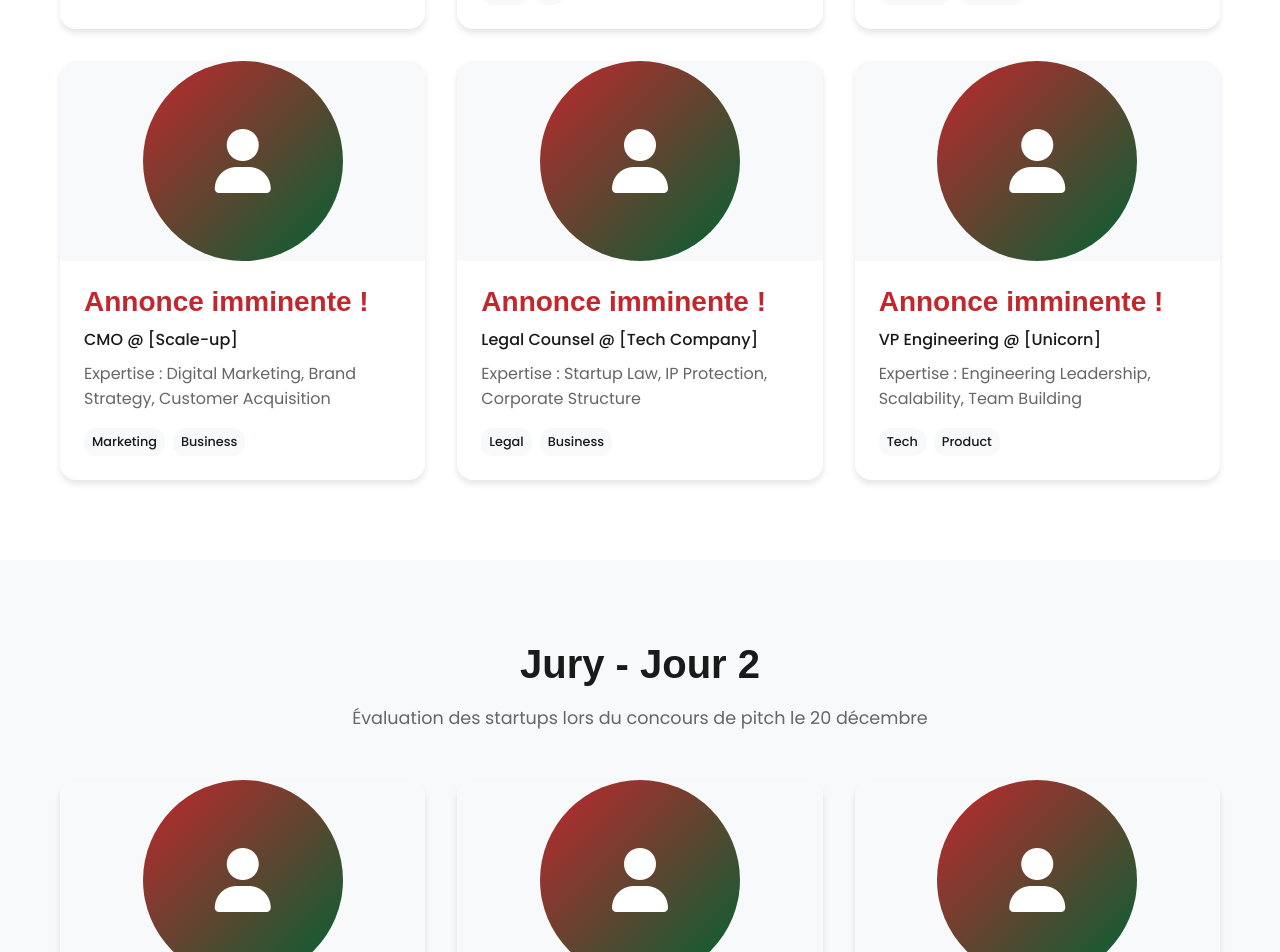
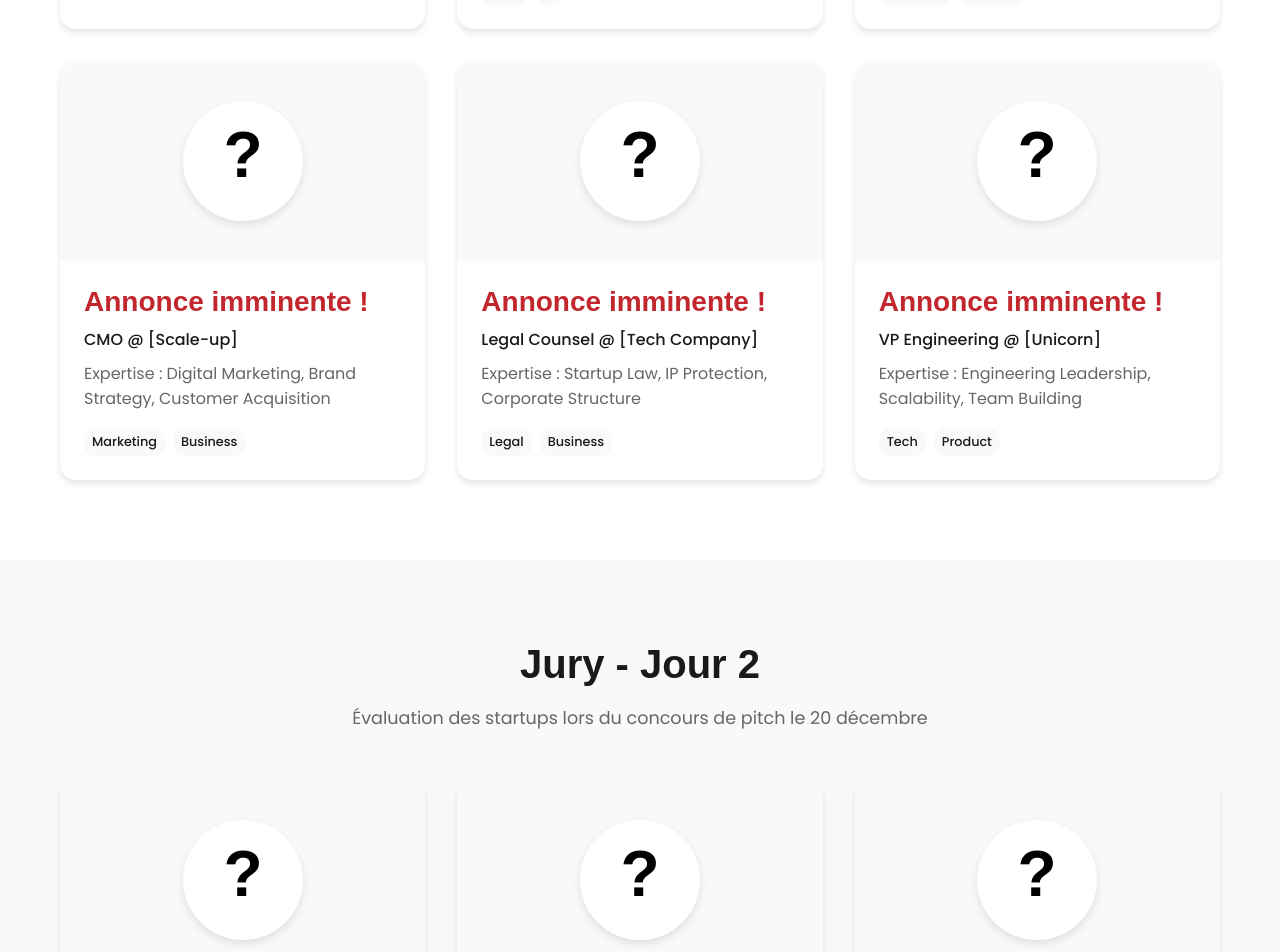
Before and after one commit to kbouri/MarocUpfinal, a Next.js app: page /mentors in a window 1280 px wide. Shown: the part 1140-2092 px from the top of the page. Built offline with nearby package versions, Linux system fonts and the light colour scheme; a web font is replaced by a local one.

Commit message:
Add question mark images for mentors and jury avatars

```diff
--- a/src/app/globals.css
+++ b/src/app/globals.css
@@ -1136,6 +1136,16 @@ p {
   justify-content: center;
 }
 
+.mentor-avatar {
+  width: 120px;
+  height: 120px;
+  object-fit: contain;
+  border-radius: 50%;
+  background: white;
+  padding: 20px;
+  box-shadow: 0 4px 8px rgba(0, 0, 0, 0.1);
+}
+
 .mentor-info {
   padding: 1.5rem;
 }
@@ -1203,6 +1213,16 @@ p {
   display: flex;
   align-items: center;
   justify-content: center;
+}
+
+.jury-avatar {
+  width: 120px;
+  height: 120px;
+  object-fit: contain;
+  border-radius: 50%;
+  background: white;
+  padding: 20px;
+  box-shadow: 0 4px 8px rgba(0, 0, 0, 0.1);
 }
 
 .jury-info {
--- a/src/app/mentors/page.tsx
+++ b/src/app/mentors/page.tsx
@@ -139,9 +139,11 @@ export default function MentorsPage() {
             {filteredMentors.map((mentor) => (
               <div key={mentor.id} className="mentor-card" data-expertise={mentor.tags.join(',')}>
                 <div className="mentor-image">
-                  <div className="image-placeholder">
-                    <i className="fas fa-user"></i>
-                  </div>
+                  <img
+                    src="/images/question-mark.svg"
+                    alt="Annonce imminente"
+                    className="mentor-avatar"
+                  />
                 </div>
                 <div className="mentor-info">
                   <h3>{mentor.name}</h3>
@@ -171,9 +173,11 @@ export default function MentorsPage() {
             {filteredJury.map((member) => (
               <div key={member.id} className="jury-card" data-expertise={member.tags.join(',')}>
                 <div className="jury-image">
-                  <div className="image-placeholder">
-                    <i className="fas fa-user"></i>
-                  </div>
+                  <img
+                    src="/images/question-mark.svg"
+                    alt="Annonce imminente"
+                    className="jury-avatar"
+                  />
                 </div>
                 <div className="jury-info">
                   <h3>{member.name}</h3>
```
Also changed, not shown: public/images/question-mark.svg (added).
